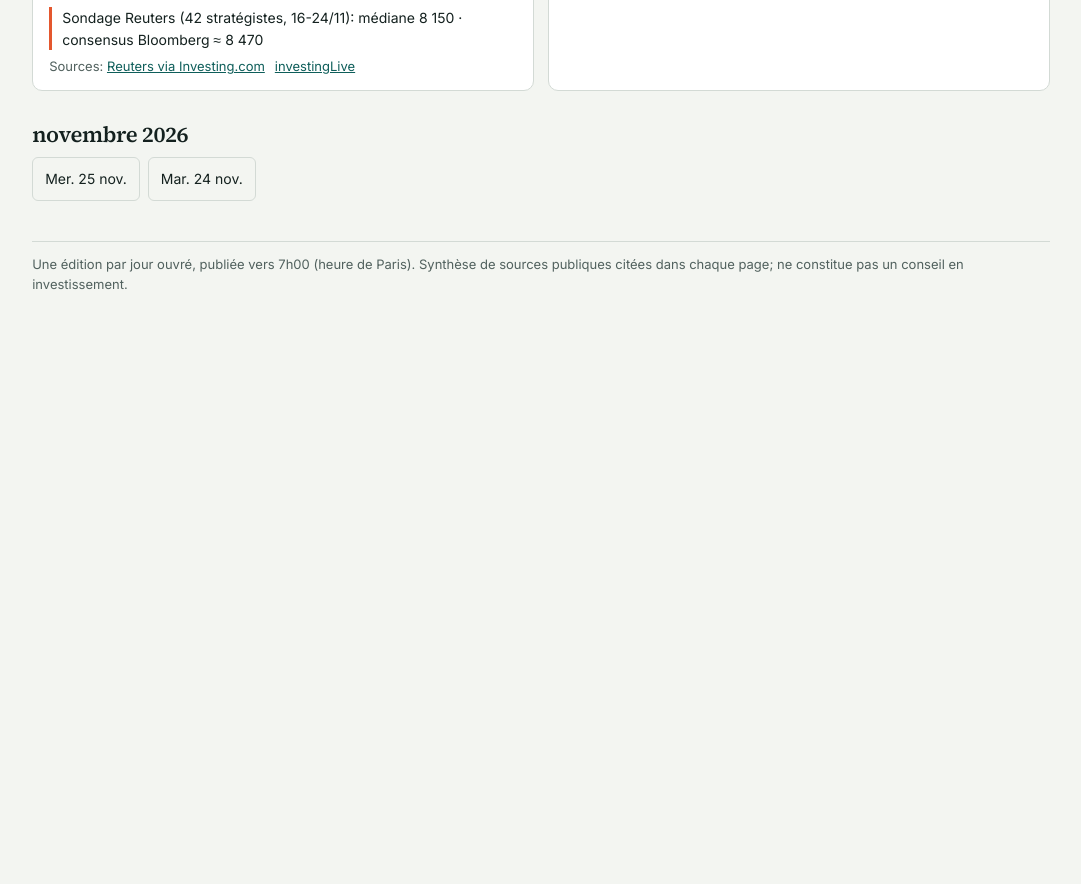
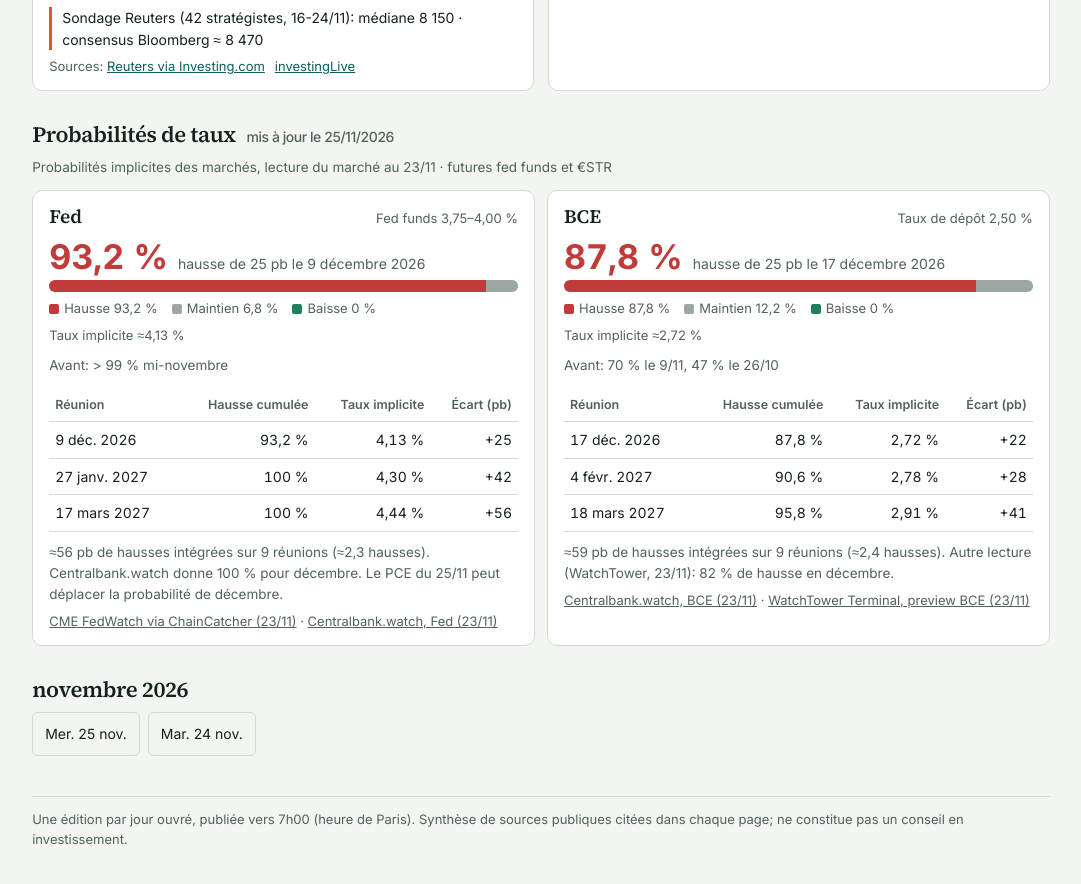
Before and after one commit to Komodocap/briefing, a plain HTML site: page index.html in a window 1280 px wide. Shown: the part 1426-2310 px from the top of the page, without its empty margins (99-1180 px from the left). Before the commit the page ends 1772 px from the top, so only its background shows below. Drawn offline with Linux system fonts and the light colour scheme.

Commit message:
Sommaire: section Probabilités de taux (Fed, BCE) sous les consensus, lue dans taux.json; entrée de menu
Co-Authored-By: Claude Opus 5.5 <noreply@anthropic.com>
Claude-Session: https://claude.ai/code/session_015m18Q8FD8Ao4qiSRXLKe4a

```diff
--- a/index.html
+++ b/index.html
@@ -65,10 +65,31 @@ h2{font-size:22px;margin:32px 0 10px}
 .cidx .src{margin-top:6px;font-size:13px;color:var(--mute);overflow-wrap:anywhere}
 .cidx .src a{margin-right:10px}
 footer{color:var(--mute);font-size:13px;border-top:1px solid var(--rule);margin-top:40px;padding-top:12px}
+.rt{display:grid;grid-template-columns:repeat(auto-fit,minmax(min(100%,300px),1fr));gap:12px;margin-top:12px}
+.rc{background:var(--panel);border:1px solid var(--rule);border-radius:10px;padding:14px 16px}
+.rc h3{margin:0;font:600 19px/1.2 var(--fd);display:flex;justify-content:space-between;align-items:baseline;gap:8px;flex-wrap:wrap}
+.rc h3 small{font:400 13px Inter,sans-serif;color:var(--mute)}
+.rk{display:flex;align-items:baseline;gap:10px;margin:12px 0 6px;flex-wrap:wrap}
+.rk b{font:700 34px/1 Inter,sans-serif;font-variant-numeric:tabular-nums}
+.rk b.up{color:var(--neg)}.rk b.dn{color:var(--pos)}.rk b.fl{color:var(--ink)}
+.rk span{color:var(--mute);font-size:14px}
+.rbar{display:flex;height:12px;border-radius:6px;overflow:hidden;background:var(--rule);margin:6px 0}
+.rbar i{display:block;height:100%}.rbar .h{background:var(--neg)}.rbar .k{background:light-dark(#9AA7A3,#4E6461)}.rbar .c{background:var(--pos)}
+.rlg{display:flex;gap:6px 14px;flex-wrap:wrap;font-size:13px;color:var(--mute)}
+.rlg em{font-style:normal;display:inline-flex;align-items:center;gap:5px}
+.rlg em.ni:before{display:none}
+.rlg em:before{content:"";width:10px;height:10px;border-radius:2px;background:var(--c)}
+.rc table{width:100%;border-collapse:collapse;margin-top:12px;font-size:14px;font-variant-numeric:tabular-nums}
+.rc th,.rc td{text-align:left;padding:7px 6px;border-bottom:1px solid var(--rule);vertical-align:top}
+.rc th{font-size:12.5px;color:var(--mute);font-weight:600}
+.rc .n{text-align:right}.rc td:first-child{white-space:nowrap}
+.rc .rn{font-size:13.5px;color:var(--mute);margin:10px 0 0}
+.rc .rs{font-size:13px;color:var(--mute);margin:6px 0 0;overflow-wrap:anywhere}.rc .rs a{color:inherit}
+@media(max-width:900px){.rk b{font-size:28px}.rc table{font-size:13px}.rc th,.rc td{padding:5px 4px}}
 </style>
 </head>
 <body>
-<div class="kc"><a class="brand" href="./">KomodoCap <b>· Briefing</b></a><div><button class="menu-btn" id="menuBtn" type="button" aria-expanded="false" aria-controls="menuPanel"><svg viewBox="0 0 24 24" aria-hidden="true"><path d="M4 7h16M4 12h16M4 17h16"/></svg>Menu</button><nav class="menu-panel" id="menuPanel" aria-label="Pages" hidden><a aria-current="page" href="./">Sommaire<span>Dernière édition et archives par mois</span></a><a id="mToday" href="./">Briefing du jour<span>Banques centrales, macro, news et sources</span></a><a href="./#consensus">Consensus des banques<span>Objectifs Euro Stoxx 50, Stoxx 600, S&amp;P 500, Nasdaq 100</span></a></nav></div></div>
+<div class="kc"><a class="brand" href="./">KomodoCap <b>· Briefing</b></a><div><button class="menu-btn" id="menuBtn" type="button" aria-expanded="false" aria-controls="menuPanel"><svg viewBox="0 0 24 24" aria-hidden="true"><path d="M4 7h16M4 12h16M4 17h16"/></svg>Menu</button><nav class="menu-panel" id="menuPanel" aria-label="Pages" hidden><a aria-current="page" href="./">Sommaire<span>Dernière édition et archives par mois</span></a><a id="mToday" href="./">Briefing du jour<span>Banques centrales, macro, news et sources</span></a><a href="./#consensus">Consensus des banques<span>Objectifs Euro Stoxx 50, Stoxx 600, S&amp;P 500, Nasdaq 100</span></a><a href="./#taux">Probabilités de taux<span>Fed et BCE: hausse, maintien, baisse par réunion</span></a></nav></div></div>
 <main>
  <h1>Briefing matinal du desk</h1>
  <p class="sub">Briefing matinal avant l'ouverture européenne de 7h30: banques centrales, chiffres, news et commentaires de banques, avec sources.</p>
@@ -77,6 +98,11 @@ footer{color:var(--mute);font-size:13px;border-top:1px solid var(--rule);margin-
   <h2>Consensus des banques sur les indices <small id="consmaj"></small></h2>
   <p class="cnote" id="consnote"></p>
   <div class="cgrid" id="cgrid"></div>
+ </section>
+ <section id="taux" class="cons" hidden>
+  <h2>Probabilités de taux <small id="tauxmaj"></small></h2>
+  <p class="cnote" id="tauxnote"></p>
+  <div class="rt" id="rt"></div>
  </section>
  <div id="months"><p class="empty">Chargement des éditions…</p></div>
  <footer>Une édition par jour ouvré, publiée vers 7h00 (heure de Paris). Synthèse de sources publiques citées dans chaque page; ne constitue pas un conseil en investissement.</footer>
@@ -103,6 +129,21 @@ const esc=s=>String(s??'').replace(/[&<>"']/g,c=>({'&':'&amp;','<':'&lt;','>':'&
 const url=u=>/^https:\/\//.test(u)?esc(u):'#';
 const fmt=n=>Number(n).toLocaleString('fr-FR');
 const up=(v,r)=>r?((v/r-1)*100).toFixed(1).replace('.',',')+' %':'';
+fetch('taux.json',{cache:'no-store'}).then(r=>r.json()).then(T=>{
+ if(!T||!T.b)return;const f=x=>(Math.round(x*10)/10).toString().replace('.',',');
+ document.getElementById('tauxmaj').textContent='mis à jour le '+T.maj;
+ document.getElementById('tauxnote').textContent='Probabilités implicites des marchés, '+(T.asof||'');
+ document.getElementById('rt').innerHTML=T.b.map(b=>{const top=b.h>=b.k&&b.h>=b.c?['h','up','hausse de 25 pb']:b.c>b.k?['c','dn','baisse de 25 pb']:['k','fl','maintien'];
+ return `<article class="rc"><h3>${esc(b.b)} <small>${esc(b.r)}</small></h3>
+<div class="rk"><b class="${top[1]}">${f(b[top[0]])} %</b><span>${top[2]} le ${esc(b.m)}</span></div>
+<div class="rbar" role="img" aria-label="Hausse ${f(b.h)} %, maintien ${f(b.k)} %, baisse ${f(b.c)} %"><i class="h" style="width:${+b.h}%"></i><i class="k" style="width:${+b.k}%"></i><i class="c" style="width:${+b.c}%"></i></div>
+<div class="rlg"><em style="--c:var(--neg)">Hausse ${f(b.h)} %</em><em style="--c:light-dark(#9AA7A3,#4E6461)">Maintien ${f(b.k)} %</em><em style="--c:var(--pos)">Baisse ${f(b.c)} %</em><em class="ni">Taux implicite ${esc(b.ir)}</em></div>
+${b.v?`<p class="rn">Avant: ${esc(b.v)}</p>`:''}
+<table><thead><tr><th>Réunion</th><th class="n">Hausse cumulée</th><th class="n">Taux implicite</th><th class="n">Écart (pb)</th></tr></thead><tbody>${(b.path||[]).map(r=>`<tr><td>${esc(r[0])}</td><td class="n">${esc(r[1])}</td><td class="n">${esc(r[2])}</td><td class="n">${esc(r[3])}</td></tr>`).join('')}</tbody></table>
+${b.tot?`<p class="rn">${esc(b.tot)}</p>`:''}<p class="rs">${(b.s||[]).map(x=>`<a href="${url(x[1])}" target="_blank" rel="noopener">${esc(x[0])}</a>`).join(' · ')}</p></article>`}).join('');
+ document.getElementById('taux').hidden=false;
+ if(location.hash==='#taux')document.getElementById('taux').scrollIntoView();
+}).catch(()=>{});
 fetch('consensus.json',{cache:'no-store'}).then(r=>r.json()).then(C=>{
  if(!C||!C.idx)return;
  document.getElementById('consmaj').textContent='mis à jour le '+C.maj;
--- /dev/null
+++ b/taux.json
@@ -0,0 +1,88 @@
+{
+ "maj": "25/11/2026",
+ "asof": "lecture du marché au 23/11 · futures fed funds et €STR",
+ "b": [
+  {
+   "b": "Fed",
+   "r": "Fed funds 3,75–4,00 %",
+   "m": "9 décembre 2026",
+   "h": 93.2,
+   "k": 6.8,
+   "c": 0,
+   "v": "> 99 % mi-novembre",
+   "ir": "≈4,13 %",
+   "path": [
+    [
+     "9 déc. 2026",
+     "93,2 %",
+     "4,13 %",
+     "+25"
+    ],
+    [
+     "27 janv. 2027",
+     "100 %",
+     "4,30 %",
+     "+42"
+    ],
+    [
+     "17 mars 2027",
+     "100 %",
+     "4,44 %",
+     "+56"
+    ]
+   ],
+   "tot": "≈56 pb de hausses intégrées sur 9 réunions (≈2,3 hausses). Centralbank.watch donne 100 % pour décembre. Le PCE du 25/11 peut déplacer la probabilité de décembre.",
+   "s": [
+    [
+     "CME FedWatch via ChainCatcher (23/11)",
+     "https://www.chaincatcher.com/en/article/2307162"
+    ],
+    [
+     "Centralbank.watch, Fed (23/11)",
+     "https://centralbank.watch/federal-reserve/"
+    ]
+   ]
+  },
+  {
+   "b": "BCE",
+   "r": "Taux de dépôt 2,50 %",
+   "m": "17 décembre 2026",
+   "h": 87.8,
+   "k": 12.2,
+   "c": 0,
+   "v": "70 % le 9/11, 47 % le 26/10",
+   "ir": "≈2,72 %",
+   "path": [
+    [
+     "17 déc. 2026",
+     "87,8 %",
+     "2,72 %",
+     "+22"
+    ],
+    [
+     "4 févr. 2027",
+     "90,6 %",
+     "2,78 %",
+     "+28"
+    ],
+    [
+     "18 mars 2027",
+     "95,8 %",
+     "2,91 %",
+     "+41"
+    ]
+   ],
+   "tot": "≈59 pb de hausses intégrées sur 9 réunions (≈2,4 hausses). Autre lecture (WatchTower, 23/11): 82 % de hausse en décembre.",
+   "s": [
+    [
+     "Centralbank.watch, BCE (23/11)",
+     "https://centralbank.watch/european-central-bank/"
+    ],
+    [
+     "WatchTower Terminal, preview BCE (23/11)",
+     "https://watchtowerterminal.com/ecb-preview-december-2026/"
+    ]
+   ]
+  }
+ ]
+}
```
Also changed, not shown: 2026-11-25.html (+1 -1 lines).
